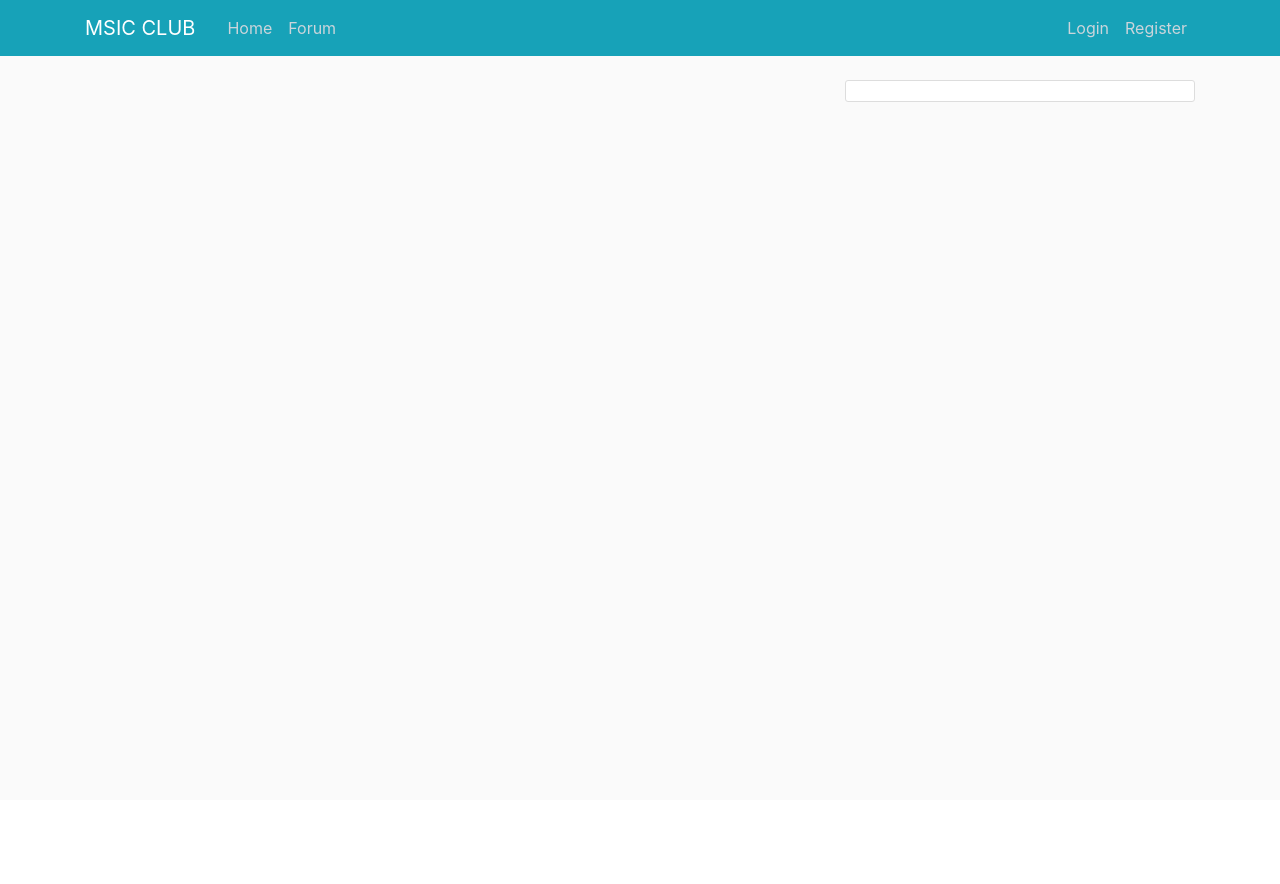
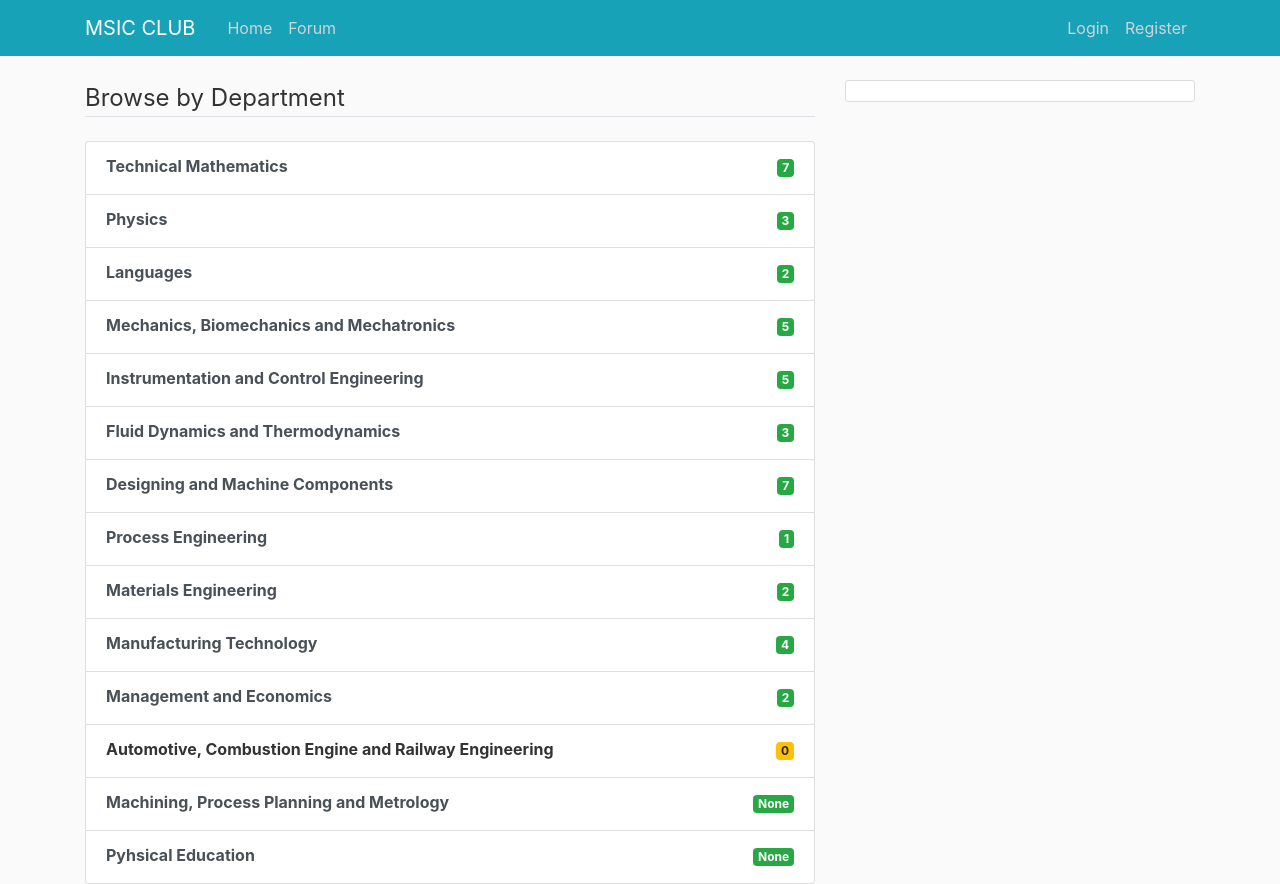
Before and after one commit to ahsnl-py/esicProject, a Django app: page /department/ in a window 1280 px wide. Before the commit the page ends 102 px from the top, so only its background shows below. Run offline with Django 3.2, Linux system fonts and the light colour scheme; data comes from the database, SQL or seed files in the repository; both versions use the stored data as it was after the commit; parts of the project's set-up code (start-up, migrations or seed data) failed here and were passed over; some libraries are stand-ins or nearby versions.

Commit message:
delete old model, processing new one

```diff
--- a/blog/models.py
+++ b/blog/models.py
@@ -55,8 +55,10 @@
     name = models.CharField(max_length=225)
     # Department description. Optional
     number = models.IntegerField(validators=[MinValueValidator(0), MaxValueValidator(99999)])
+    no_courses = models.IntegerField(validators=[MinValueValidator(0), MaxValueValidator(99)], null=True)
+    objects = models.Manager()
 
-    objects = models.Manager()
+
 
     def __str__(self):
         return self.name
@@ -65,11 +67,29 @@
     """Course model.
     belong to Department
     """
+    COURSES_CODE = (
+        ("12101", "TM"), # Technical Mathematics
+        ("12102", "PY"), # Physics
+        ("12104", "LG"), # Languages
+        ("12105", "ME"), # Mechanics, Biomechanics and Mechatronics
+        ("12110", "IC"), # Instrumentation and Control Engineering
+        ("12112", "FT"), # Fluid Dynamics and Thermodynamics
+        ("12113", "DM"), # Designing and Machine Components
+        ("12115", "EN"), # Energy Engineering
+        ("12116", "EE"), # Environmental Engineering
+        ("12118", "PE"), # Process Engineering
+        ("12120", "AU"), # Automotive, Combustion Engine and Railway Engineering
+        ("12122", "AE"), # Aerospace Engineering
+        ("12132", "MT"), # Materials Engineering
+        ("12133", "MF"), # Manufacturing Technology
+        ("12134", "MP"), # Machining, Process Planning and Metrology
+        ("12135", "PM"), # Production Machines and Equipment
+        ("12138", "EM"), # Management and Economics
+    )
     # Course title. Required
     title = models.CharField(max_length=225)
-    # Course description. Optional.
-    description = models.TextField(blank=True)
-    code = models.CharField(max_length=8)
+    # Courses code tags related.
+    code = models.CharField(max_length=5, choices=COURSES_CODE, default="12101")
 
     def __str__(self):
         return f"{self.code} {self.title}"
--- a/blog/templates/blog/base.html
+++ b/blog/templates/blog/base.html
@@ -51,6 +51,7 @@
             </div>
           {% endfor %}
         {% endif %}
+        <!--Main content page-->
         {% block content %}{% endblock %}
       </div>
         <div class="col-md-4">
--- a/blog/templates/blog/department.html
+++ b/blog/templates/blog/department.html
@@ -1,8 +1,21 @@
 {% extends "blog/base.html" %}
 {% load static %}
 
-{% block styles %}
-<div class="content-section">
-    <legend class="border-bottom mb-4">Browse by Department</legend>
-</div>
+{% block content %}
+<legend class="border-bottom mb-4">Browse by Department</legend>
+    <div class="list-group">
+        {% for content in department %}
+            {% if content.no_courses != 0 %}
+                <a href="#" class="list-group-item list-group-item-action d-flex justify-content-between align-items-center">
+                    <p class="mb-1"><strong>{{ content.name }}</strong></p>
+                    <span class="badge badge-primary badge-success">{{ content.no_courses }}</span>
+                </a>
+            {% else %}
+                <a class="list-group-item list-group-item-action d-flex justify-content-between align-items-center" disabled>
+                    <p class="mb-1"><strong>{{ content.name }}</strong></p>
+                    <span class="badge badge-primary badge-warning">{{ content.no_courses }}</span>
+                </a>
+            {% endif %}
+        {% endfor %}
+    </div>
 {% endblock %}
--- a/blog/urls.py
+++ b/blog/urls.py
@@ -7,7 +7,7 @@
     # post views
     path('', views.post_list, name='post_list'),
     #path('', views.PostListView.as_view(), name='post_list'),
-    #path('department', views.department, name='department'),
+    #path('department/<int:dept_id>', views.courses, name='courses'),
     path('<int:post_id>/share/', views.post_share, name='post_share'),
     path('<int:year>/<int:month>/<int:day>/<slug:post>/',
          views.post_detail,
--- a/blog/views.py
+++ b/blog/views.py
@@ -47,4 +47,9 @@
 def department(request):
     """View for department page."""
     dept = Department.objects.all()
-    return render(request, 'blog/department.html', {'Department': dept})
+    return render(request, 'blog/department.html', {'department': dept})
+
+def course_view(request):
+    """View for course page."""
+    course = Courses.objects.get()
+    return
```
Also changed, not shown: blog/migrations/0001_initial.py (deleted), blog/migrations/0002_auto_20200616_1953.py (deleted), blog/migrations/0003_post_tags.py (deleted), blog/migrations/0004_courses_department.py (deleted), blog/migrations/0005_auto_20200619_1039.py (deleted), blog/migrations/__init__.py (deleted), blog/templates/blog/course_list.html (added), db.sqlite3, users/migrations/__init__.py (deleted).
